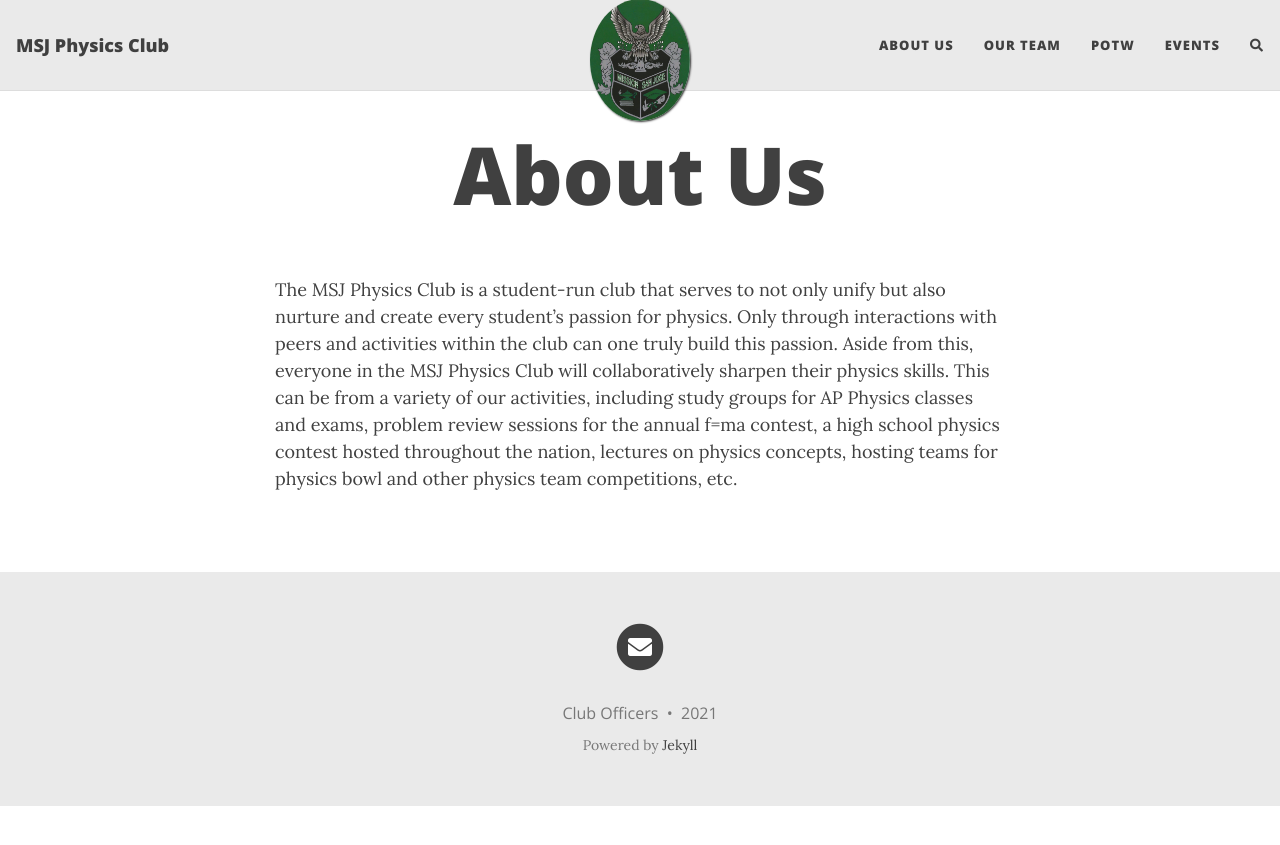
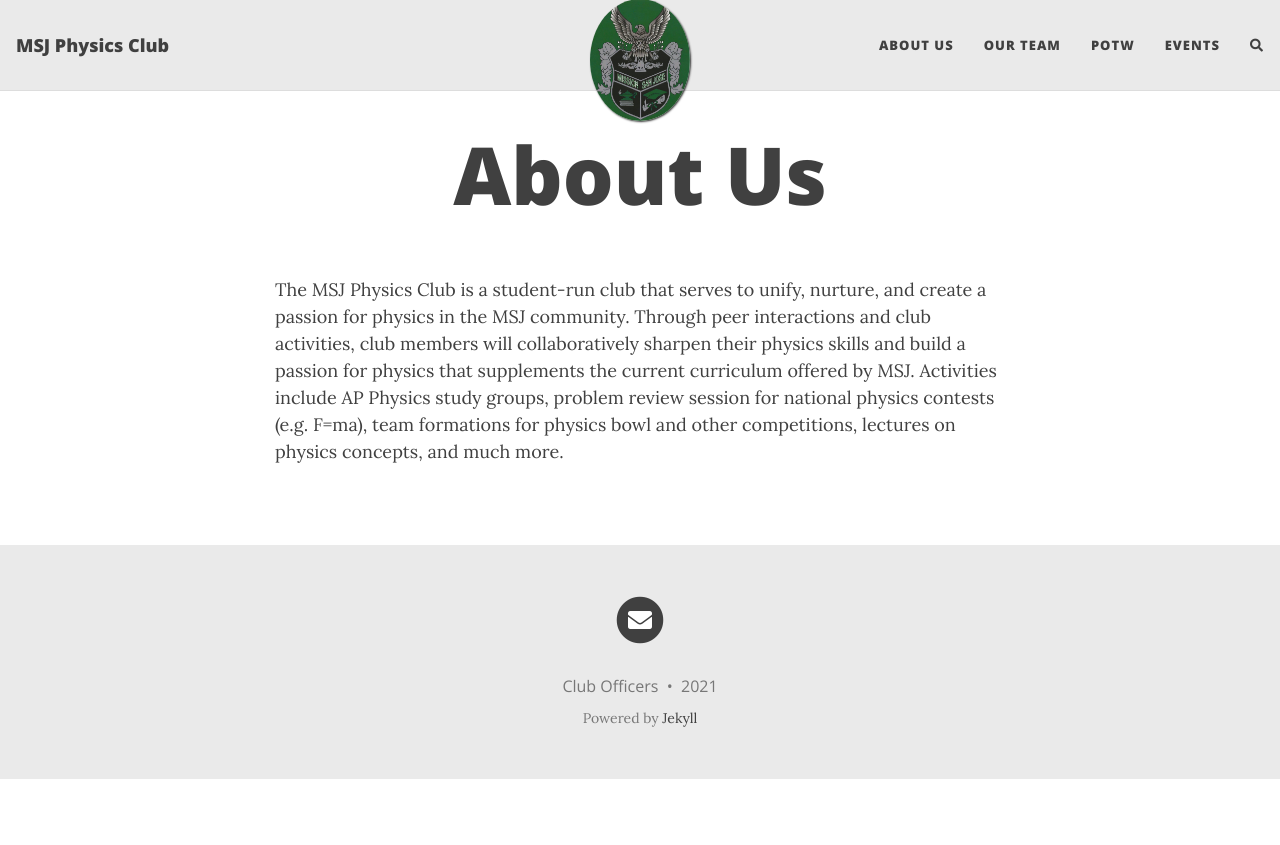
Before and after one commit to MSJPhysicsClub/MSJPhysicsClub.github.io, a Jekyll site: the page built from aboutus.md, in a window 1280 px wide. Shown: the top 845 px of the page. Built offline with Jekyll 4.4.1, drawn with Linux system fonts in a browser that asks for light colours; nearby versions of some CDN libraries; comment, search, counter and statistics services are not loaded.

Commit message:
Update aboutus.md

```diff
--- a/aboutus.md
+++ b/aboutus.md
@@ -3,10 +3,10 @@ layout: page
 title: About Us
 ---
 
-The MSJ Physics Club is a student-run club that serves to not only unify but also nurture and create every student’s
-passion for physics. Only through interactions with peers and activities within the club can one
-truly build this passion. Aside from this, everyone in the MSJ Physics Club will collaboratively
-sharpen their physics skills. This can be from a variety of our activities, including study groups for AP Physics classes and exams,
-problem review sessions for the annual f=ma contest, a high school physics contest hosted throughout
-the nation, lectures on physics concepts, hosting teams for physics bowl and other
-physics team competitions, etc.
+The MSJ Physics Club is a student-run club that serves to unify, nurture, and
+create a passion for physics in the MSJ community. Through peer interactions and
+club activities, club members will collaboratively sharpen their physics skills and
+build a passion for physics that supplements the current curriculum offered by
+MSJ. Activities include AP Physics study groups, problem review session for
+national physics contests (e.g. F=ma), team formations for physics bowl and other
+competitions, lectures on physics concepts, and much more.
```
